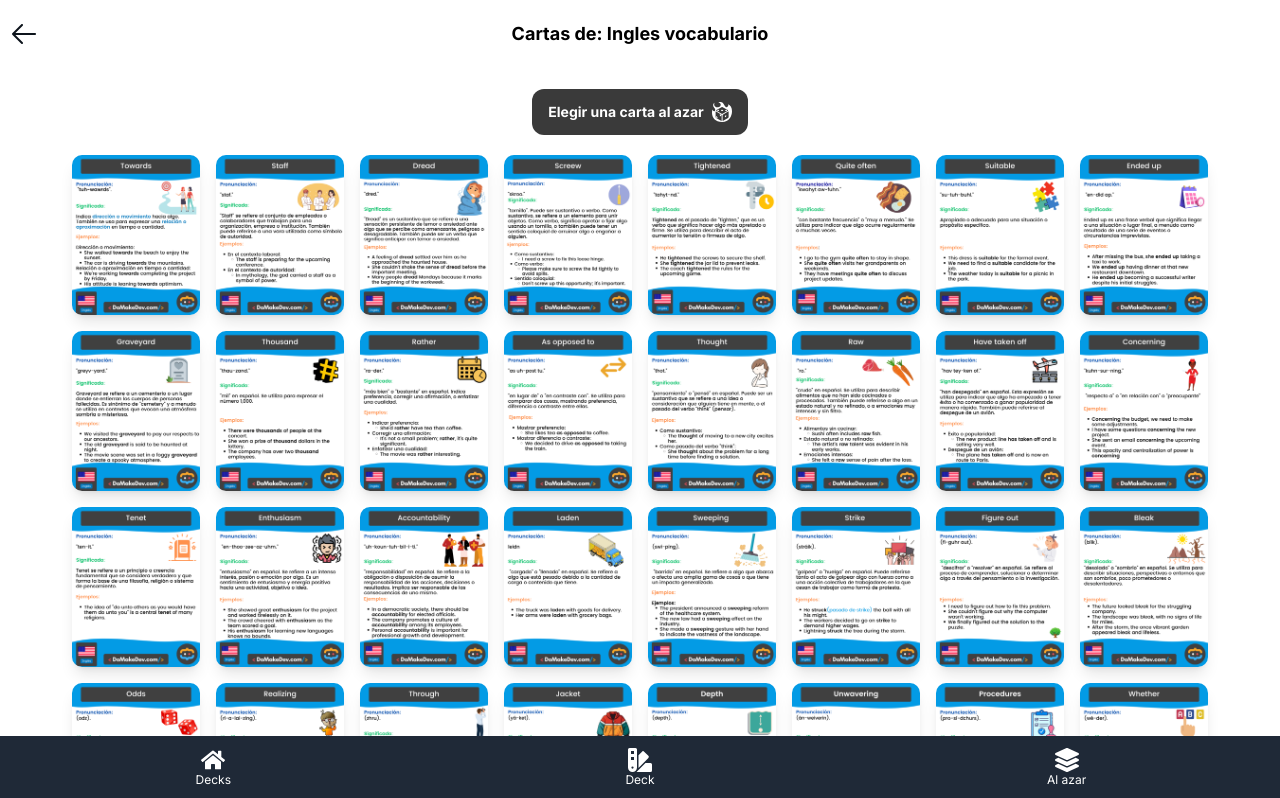
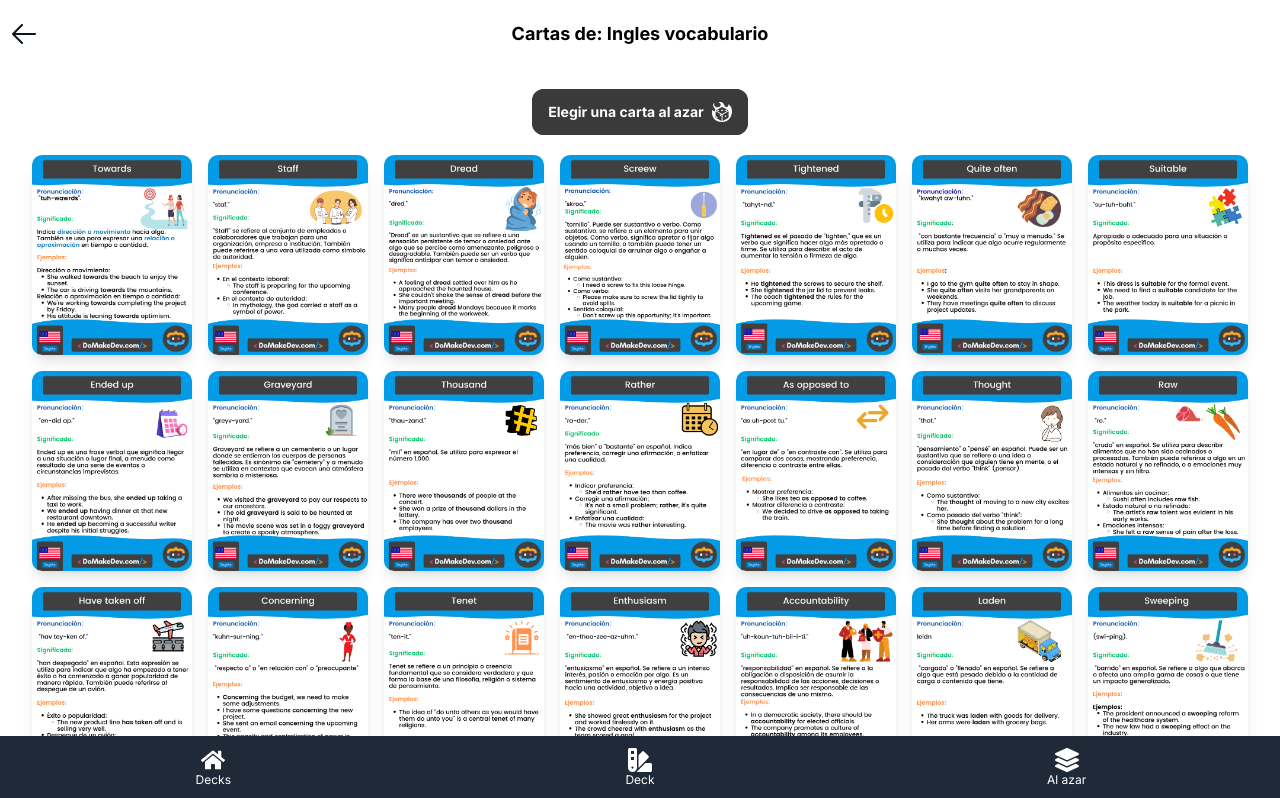
Before and after one commit to domakedev/recallcards-frontend, a Next.js app: page /ingles-vocabulario in a window 1280 px wide. Shown: the top 798 px of the page. Built offline with nearby package versions, Linux system fonts and the light colour scheme.

Commit message:
Mejoras de CSS para UX

```diff
--- a/app/[cards]/[card]/page.tsx
+++ b/app/[cards]/[card]/page.tsx
@@ -60,14 +60,19 @@ const page = () => {
                 ? `/${params.cards}/${Number(params.card) - 1}`
                 : ""
             }
-            className="rounded-l-[12px] w-6 min-h-[46px] bg-[#3a3a3a] flex justify-center items-center"
+            className="rounded-[12px] w-12 min-h-[60px] bg-[#3a3a3a] flex justify-center items-center transform transition-transform duration-200 active:scale-95 hover:scale-105"
           >
             <FaCaretLeft
               color={`${!disableLeftButton ? "#F8A62B" : "#DDDDDD"}`}
-              size={25}
+              size={50}
             />
           </Link>
-          <Link href={`/${params.cards}/${Math.floor(Math.random()* (actualDeck?.deckSize || 0)) + 1}`}>
+          <Link
+            href={`/${params.cards}/${
+              Math.floor(Math.random() * (actualDeck?.deckSize || 0)) + 1
+            }`}
+            className="w-full min-h-[60px] bg-[#3a3a3a] flex justify-center items-center transform transition-transform duration-200 active:scale-95 hover:scale-105 rounded-[12px]"
+          >
             <LargeButton
               text="Elegir una carta al azar"
               icon={DadosIcon}
@@ -80,11 +85,11 @@ const page = () => {
                 ? `/${params.cards}/${Number(params.card) + 1}`
                 : ""
             }
-            className="rounded-r-[12px] w-6 min-h-[46px] bg-[#3a3a3a] flex justify-center items-center"
+            className="rounded-[12px] w-12 min-h-[60px] bg-[#3a3a3a] flex justify-center items-center transform transition-transform duration-200 active:scale-95 hover:scale-105"
           >
             <FaCaretRight
               color={`${!disableRightButton ? "#38B6FF" : "#DDDDDD"}`}
-              size={25}
+              size={50}
             />
           </Link>
         </div>
--- a/app/[cards]/page.tsx
+++ b/app/[cards]/page.tsx
@@ -54,6 +54,7 @@ const page = () => {
         href={`/${params.cards}/${
           Math.floor(Math.random() * (actualDeck?.deckSize || 0)) + 1
         }`}
+        className=" bg-[#3a3a3a] flex justify-center items-center transform transition-transform duration-200 active:scale-95 hover:scale-105 rounded-[12px]"
       >
         <LargeButton
           text="Elegir una carta al azar"
@@ -69,9 +70,6 @@ const page = () => {
             cardName={`${e}`}
           />
         ))}
-        {/* <CardPreview image={CardImage} />
-        <CardPreview image={CardImage} />
-        <CardPreview image={CardImage} /> */}
       </div>
     </div>
   );
--- a/app/components/CardPreview.tsx
+++ b/app/components/CardPreview.tsx
@@ -15,11 +15,11 @@ const CardPreview: React.FC<CardViewProps> = ({ image, cardName }) => {
   return (
     <Link href={`${pathname}/${cardName}`}>
       <Image
-        className="object-cover w-32 h-40 rounded-[10px] shadow-lg"
+        className="object-cover max-w-[160px] rounded-[10px] shadow-lg transform transition-transform duration-200 active:scale-95 hover:scale-105"
         src={image}
         alt="Carta vista previa"
-        width={128}
-        height={160}
+        width={540}
+        height={675}
       />
     </Link>
   );
--- a/app/components/DeckPreview.tsx
+++ b/app/components/DeckPreview.tsx
@@ -19,7 +19,7 @@ const DeckPreview: React.FC<DeckPreviewProps> = ({
   return (
     <Link
       href={`/${deckSlug}`}
-      className="flex flex-col gap-2"
+      className="flex flex-col gap-2 transform transition-transform duration-200 active:scale-95 hover:scale-105"
       //send an object
     >
       <Image
--- a/app/components/Footer.tsx
+++ b/app/components/Footer.tsx
@@ -16,16 +16,16 @@ const Footer = () => {
       <div className="flex justify-around items-center h-16">
         <Link
           href={"/"}
-          className="w-1/3"
+          className="w-1/3 h-full active:bg-gray-700 flex items-center justify-center"
         >
-          <div className="flex flex-col items-center">
+          <div className="flex flex-col items-center justify-center">
             <FaHome className="text-2xl" />
             <span className="text-xs">Decks</span>
           </div>
         </Link>
         <Link
           href={`/${params.cards || ""}`}
-          className="w-1/3"
+          className="w-1/3 h-full active:bg-gray-700 flex items-center justify-center"
         >
           <div className="flex flex-col items-center">
             <FaSwatchbook className="text-2xl" />
@@ -40,7 +40,7 @@ const Footer = () => {
                 }`
               : ""
           }
-          className="w-1/3"
+          className="w-1/3 h-full active:bg-gray-700 flex items-center justify-center "
         >
           <div className="flex flex-col items-center">
             <FaLayerGroup className="text-2xl" />
--- a/app/layout.tsx
+++ b/app/layout.tsx
@@ -23,7 +23,7 @@ export default function RootLayout({
     >
       <body className={`${inter.className} flex flex-col min-h-full`}>
         {/* <header className="min-h-[10px] bg-green-100">Header</header> */}
-        <main className="flex-grow">{children}</main>
+        <main className="flex-grow pb-16">{children}</main>
         {/* Create a footer that show a nice message */}
         <Footer />
       </body>
```
